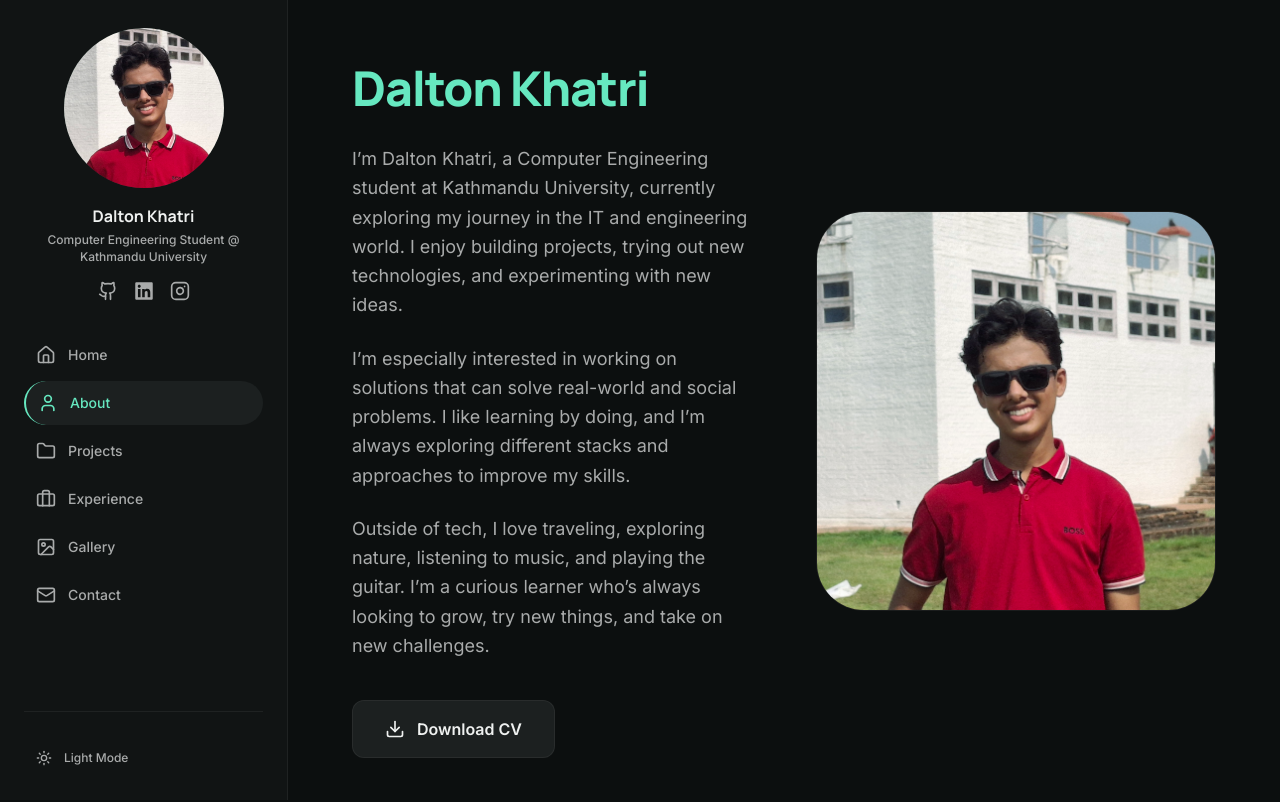
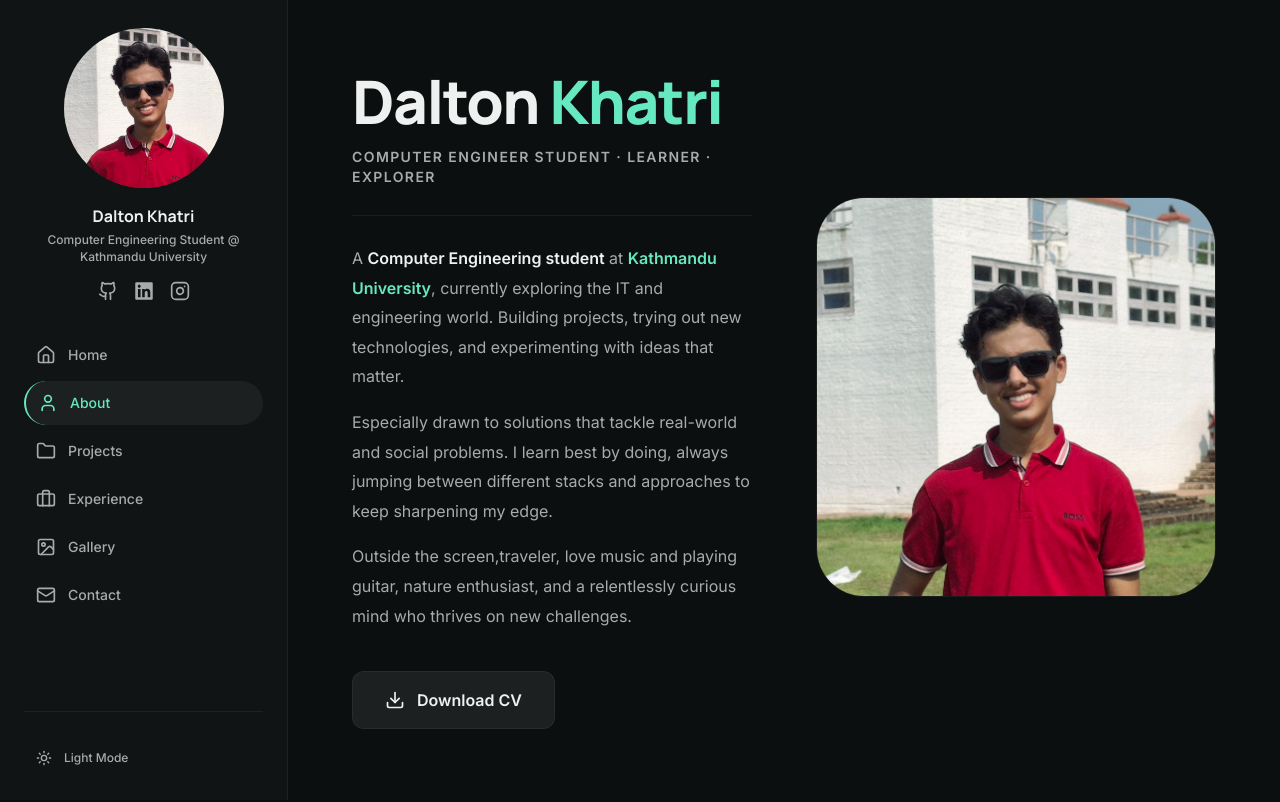
Before and after one commit to Dalton-Khatri/Portfolio, a React (Vite) app: page /about in a window 1280 px wide. Shown: the top 802 px of the page. Built offline with nearby package versions, Linux system fonts and the light colour scheme.

Commit message:
Edited About Page

```diff
--- a/src/pages/About.tsx
+++ b/src/pages/About.tsx
@@ -111,25 +111,43 @@ export default function About() {
 
         {/* ── INTRO ── */}
         <motion.section variants={item} className="grid grid-cols-1 lg:grid-cols-2 gap-16 items-center">
-          <div>
-            <h1 className="text-5xl font-extrabold text-on-surface mb-8 font-headline tracking-tight">
-              <span className="text-primary">Dalton Khatri</span>
-            </h1>
-            <div className="space-y-6 text-lg text-on-surface-variant leading-relaxed mb-10">
+          <div className="relative">            {/* Name block */}
+            <div className="relative mb-2">
+              <h1 className="text-6xl font-extrabold font-headline tracking-tight leading-tight">
+                <span className="text-on-surface">Dalton </span>
+                <span className="text-primary">Khatri</span>
+              </h1>
+              <p className="text-sm font-semibold text-on-surface-variant mt-2 tracking-widest uppercase">
+                Computer Engineer Student · Learner · Explorer
+              </p>
+            </div>
+
+            {/* Divider */}
+            <div className="w-full h-px bg-outline-variant my-7" />
+
+            {/* Bio with inline keyword highlights */}
+            <div className="space-y-4 text-base text-on-surface-variant leading-[1.85] mb-10">
               <p>
-                I’m Dalton Khatri, a Computer Engineering student at Kathmandu University, currently exploring my journey in the IT and engineering world. I enjoy building projects, trying out new technologies, and experimenting with new ideas.
+                A <span className="text-on-surface font-semibold">Computer Engineering student</span> at{' '}
+                <span className="text-primary font-semibold">Kathmandu University</span>, currently exploring
+                the IT and engineering world. Building projects, trying out new technologies, and
+                experimenting with ideas that matter.
               </p>
               <p>
-                I’m especially interested in working on solutions that can solve real-world and social problems. I like learning by doing, and I’m always exploring different stacks and approaches to improve my skills.
+                Especially drawn to solutions that tackle real-world and social problems.
+                I learn best by doing, always jumping between different stacks and approaches to keep
+                sharpening my edge.
               </p>
               <p>
-                Outside of tech, I love traveling, exploring nature, listening to music, and playing the guitar. I’m a curious learner who’s always looking to grow, try new things, and take on new challenges.
+                Outside the screen,traveler, love music and playing guitar, nature enthusiast, and a
+                relentlessly curious mind who thrives on new challenges.
               </p>
             </div>
 
             <a
               href="/assets/CV_DaltonKhatri.pdf"
-              download="CV_DaltonKhatri.pdf"
+              target="_blank"
+              rel="noopener noreferrer"
               className="inline-flex items-center gap-3 bg-surface-high text-on-surface px-8 py-4 rounded-xl font-bold border border-outline-variant hover:border-primary hover:text-primary transition-all group"
             >
               <Download className="w-5 h-5 group-hover:text-primary transition-colors" />
```
